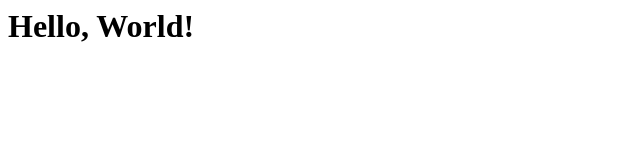
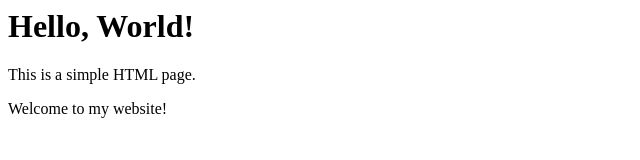
Before and after one commit to SmartestDevelopers/python, a plain HTML site: page index.html in a window 1280 px wide. Shown: the whole page, without its empty margins (0-640 px from the left). Drawn offline with Linux system fonts and the light colour scheme.

Commit message:
updated more code of line
updated more code of line

```diff
--- a/index.html
+++ b/index.html
@@ -1,2 +1,4 @@
 
     <h1>Hello, World!</h1>
+    <p>This is a simple HTML page.</p>
+    <p>Welcome to my website!</p>
```
